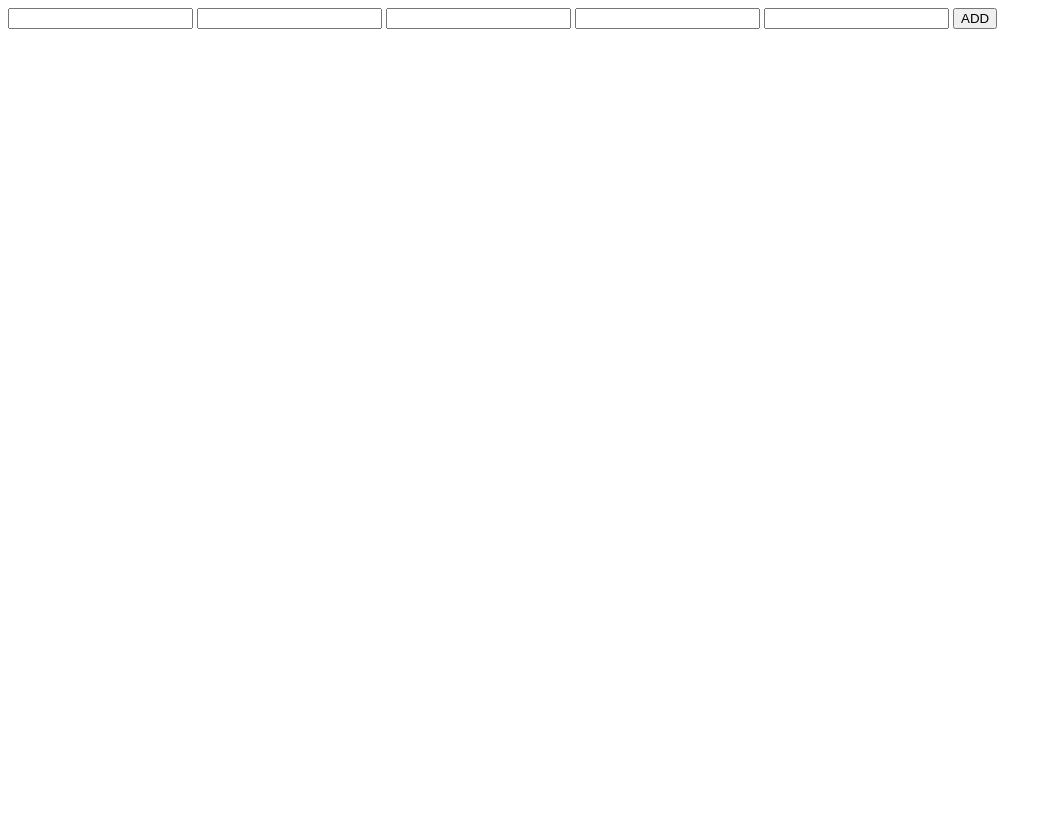
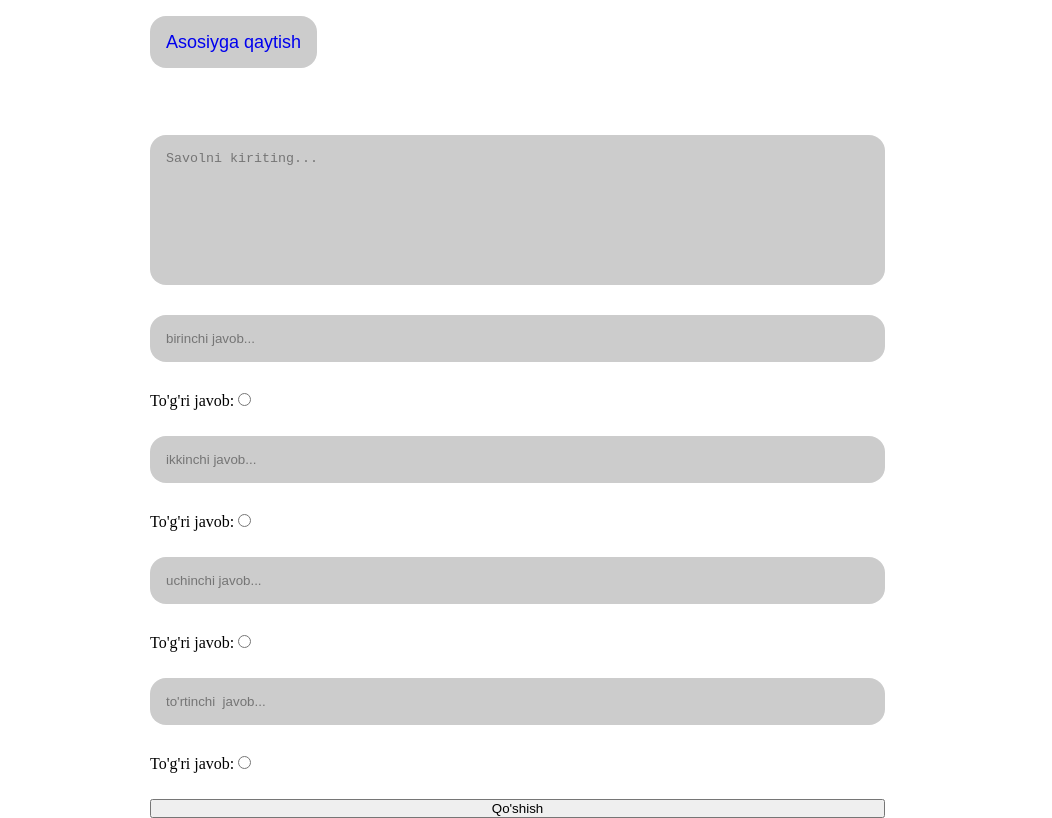
Before and after one commit to JakhongirAlijonov/Questions-with-api, a plain HTML site: page CreateQuestion/index.html in a window 1280 px wide. Shown: the whole page, without its empty margins (0-1052 px from the left). Drawn offline with Linux system fonts and the light colour scheme.

Commit message:
adding question section ready

```diff
--- a/CreateQuestion/app.js
+++ b/CreateQuestion/app.js
@@ -9,10 +9,10 @@ body: JSON.stringify({
 
 
     question:questBody.value,
-    answer1: { answer1: answer1.value , isTrue: 'true'},
-    answer2: { answer2: answer2.value , isTrue: 'false'},
-    answer3: { answer3: answer3.value , isTrue: 'false'},
-    answer4: { answer4: answer4.value , isTrue: 'false'},
+    answer1: { answer1: answer1.value , isTrue: radio1.checked},
+    answer2: { answer2: answer2.value , isTrue: radio2.checked},
+    answer3: { answer3: answer3.value , isTrue: radio3.checked},
+    answer4: { answer4: answer4.value , isTrue: radio4.checked},
 
 }),
 headers: {
@@ -23,6 +23,9 @@ headers: {
 return res.json()
 })
 .then(getData)
+
+createQuestForm.reset()
+
 })
 
 
@@ -32,10 +35,3 @@ function getData (data){
 console.log(data);
 
 }
-
-
-
-
-
-
-// console.log(createQuestForm);
--- a/CreateQuestion/index.html
+++ b/CreateQuestion/index.html
@@ -4,17 +4,39 @@
     <meta charset="UTF-8">
     <meta http-equiv="X-UA-Compatible" content="IE=edge">
     <meta name="viewport" content="width=device-width, initial-scale=1.0">
-    <title>Document</title>
+    <title>Savol yaratish</title>
+    <link rel="stylesheet" href="../CSS/styles.css">
 </head>
 <body>
+   <section class="container">
+    <div class="create-header">
+        <a href="../index.html">Asosiyga qaytish</a>
+    </div>
+
     <form action="" id="createQuestForm">
-        <input type="text" id="questBody">
-        <input type="text" id="answer1">
-        <input type="text" id="answer2">
-        <input type="text" id="answer3">
-        <input type="text" id="answer4">
-        <button type="submit">ADD</button>
+        <textarea type="text" id="questBody"  autocomplete="off" placeholder="Savolni kiriting..." required></textarea>
+        <input type="text" id="answer1" autocomplete="off" placeholder="birinchi javob...">
+        <div class="trueAnswer">
+            <label for="radio1">To'g'ri javob:</label> <input type="radio" name="isTrue" id="radio1">
+
+        </div>
+        <input type="text" id="answer2" autocomplete="off" placeholder="ikkinchi javob..." required>
+        <div class="trueAnswer">
+            <label for="radio2">To'g'ri javob:</label> <input type="radio" name="isTrue" id="radio2">
+
+        </div>
+        <input type="text" id="answer3" autocomplete="off" placeholder="uchinchi javob..." required>
+        <div class="trueAnswer">
+            <label for="radio3">To'g'ri javob:</label> <input type="radio" name="isTrue" id="radio3">
+
+        </div>
+        <input type="text" id="answer4" autocomplete="off" placeholder="to'rtinchi  javob..." required>
+        <div class="trueAnswer">
+            <label for="radio4">To'g'ri javob:</label> <input type="radio" name="isTrue" id="radio4">
+        </div>
+        <button type="submit">Qo'shish</button>
     </form>
+   </section>
 
     <script src="./app.js"></script>
 </body>
--- a/SCSS/__questions.scss
+++ b/SCSS/__questions.scss
@@ -32,3 +32,16 @@
     flex-direction: column;
   }
 }
+
+
+.quest-header{
+  padding: 32px;
+  a{
+    background-color: #ccc;
+    padding: 16px;
+    border-radius: 16px;
+    color: $title-colors;
+    text-decoration: none;
+
+  }
+}
--- a/SCSS/styles.scss
+++ b/SCSS/styles.scss
@@ -15,7 +15,9 @@ html {
 }
 body {
   height: 100%;
-
+  a{
+    text-decoration: none;
+  }
   p,
   a {
     font: {
@@ -68,3 +70,34 @@ margin-top: 80px;
 
     }
 }
+
+
+.create-header{
+  padding-block: 32px;
+  margin-bottom: 50px;
+  a{
+    padding: 16px;
+    background-color: #ccc;
+    border-radius: 16px;
+  }
+}
+
+
+#createQuestForm{
+  display: flex;
+width: 75%;
+  flex-direction: column;
+  #questBody{
+    height: 150px;
+    padding: 16px;
+    resize: none;
+  }
+  input , textarea{
+    margin-bottom: 30px;
+    padding: 16px;
+    border: none;
+    border-radius: 16px;
+    background-color: #ccc;
+    outline: none;
+  }
+}
```
Also changed, not shown: Questions/index.html (+3 -26 lines), CSS/styles.css, 1 other file.
